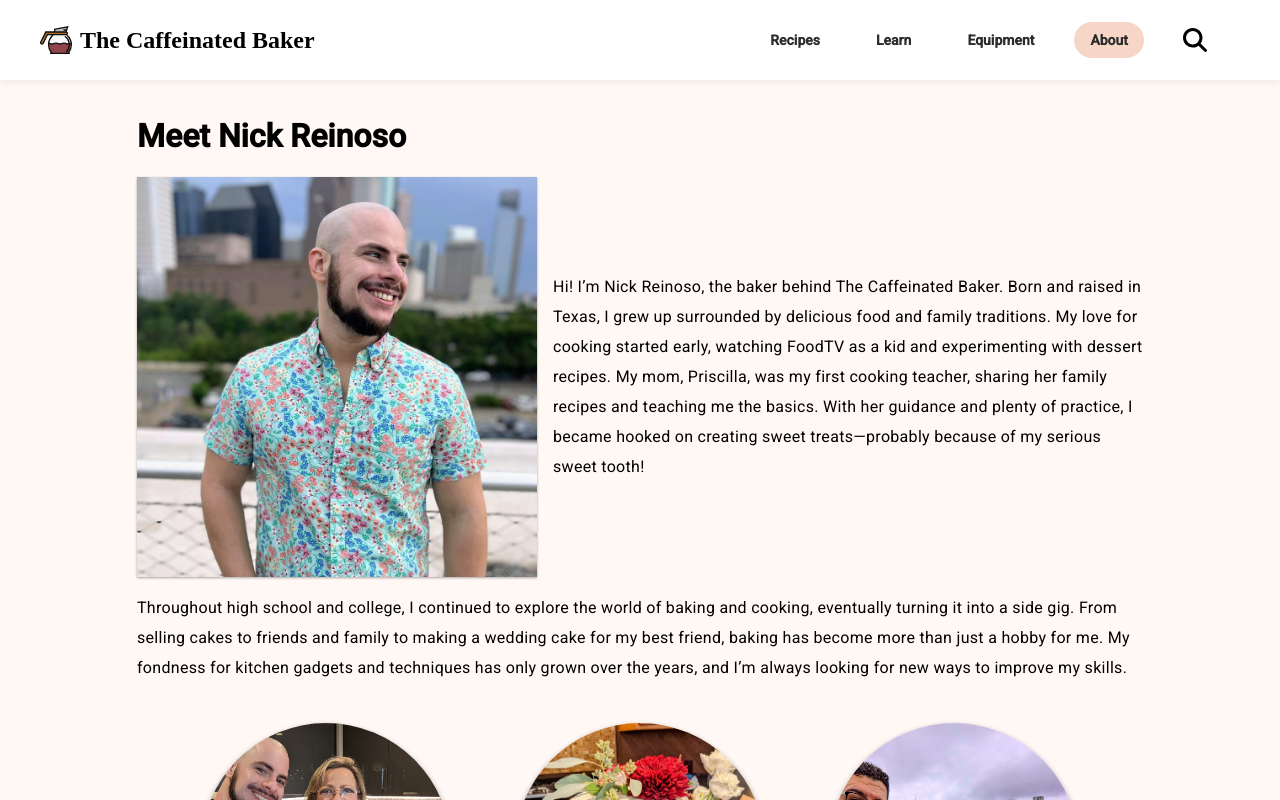
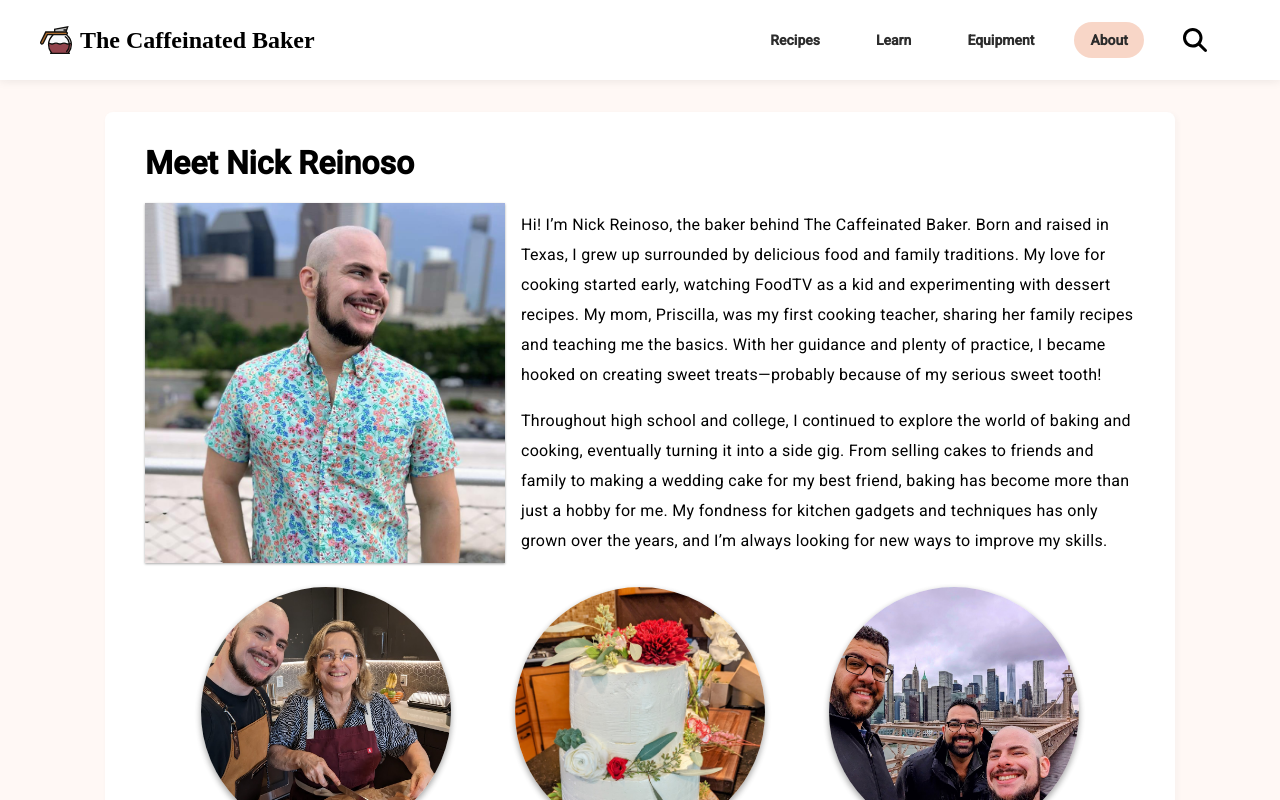
Before and after one commit to nareinoso/nicks-ez-bakes, an Angular app: page /about in a window 1280 px wide. Shown: the top 800 px of the page. Built offline with nearby package versions, Linux system fonts and the light colour scheme; a web font is replaced by a local one.

Commit message:
chore: more style polish

```diff
--- a/src/app/components/about/about.component.html
+++ b/src/app/components/about/about.component.html
@@ -1,8 +1,9 @@
 <div class="about-container">
-  <h1>Meet Nick Reinoso</h1>
+  <h1 class="page-title">Meet Nick Reinoso</h1>
 
-  <div class="p1">
-    <div id="profile-img"></div>
+  <div class="profile-container">
+    <div class="profile__img"></div>
+    <div class="profile__text">
       <p>
         Hi! I’m Nick Reinoso, the baker behind The Caffeinated Baker.
         Born and raised in Texas, I grew up surrounded by delicious food and family traditions.
@@ -13,8 +14,6 @@
         With her guidance and plenty of practice,
         I became hooked on creating sweet treats—probably because of my serious sweet tooth!
       </p>
-  </div>
-
       <p>
         Throughout high school and college, I continued to explore the world of baking and cooking,
         eventually turning it into a side gig.
@@ -22,6 +21,8 @@
         baking has become more than just a hobby for me. My fondness for kitchen gadgets and techniques
         has only grown over the years, and I’m always looking for new ways to improve my skills.
       </p>
+    </div>
+  </div>
 
   <div class="about-items">
     <div class="about-item">
@@ -36,6 +37,7 @@
 
   </div>
 
+  <div class="profile__text">
     <p>
       The Caffeinated Baker is my way of sharing the recipes and techniques that have
       brought joy and delicious moments to my loved ones.
@@ -46,3 +48,4 @@
       Thanks for stopping by and happy baking!
     </p>
   </div>
+</div>
--- a/src/app/components/about/about.component.scss
+++ b/src/app/components/about/about.component.scss
@@ -2,35 +2,63 @@
   display: block;
   max-width: 1070px;
   margin: 0 auto;
-  padding: 16px 32px;
-
-  #profile-img {
-    background-image: url("../../../../content/images/nick-profile.png");
-    background-repeat: no-repeat;
-    background-size: 400px;
-    height: 400px;
-    width: 400px;
-    box-shadow: 0 1px 3px rgba(0, 0, 0, 0.12), 0 1px 2px rgba(0, 0, 0, 0.24);
-    flex-shrink: 0;
-  }
+  padding: 32px 5%;
 
   &-container {
     display: flex;
     flex-direction: column;
     justify-content: space-between;
-    padding: 0 32px;
+    padding: 24px 40px;
+    background: white;
+    border-radius: 8px;
+    box-shadow: 2px 2px 6px 0 #2c2c2c0a;
+  }
+
+  .page-title {
+    margin-top: 8px;
+  }
+
+  p {
+    line-height: 1.875;
+    letter-spacing: 0.3px;
+    margin: 0;
+  }
+
+  .profile-container {
+    display: flex;
+    flex-wrap: nowrap;
+    align-items: center;
+    gap: 16px;
+
+    @media (max-width: 1100px) {
+      flex-direction: column;
+      align-items: center;
+    }
+  }
+
+  .profile__img {
+    background-image: url("../../../../content/images/nick-profile.png");
+    background-repeat: no-repeat;
+    background-size: 360px;
+    height: 360px;
+    width: 360px;
+    box-shadow: 0 1px 3px rgba(0, 0, 0, 0.12), 0 1px 2px rgba(0, 0, 0, 0.24);
+    flex-shrink: 0;
+  }
+
+  .profile__text {
+    display: flex;
+    flex-direction: column;
+    gap: 16px;
   }
 
   &-items {
     display: flex;
     flex-direction: row;
     flex-wrap: wrap;
-    align-items: center;
-    justify-content: center;
-    gap: 32px 64px;
-    padding: 24px 64px;
-    max-width: 990px;
-    margin: 0 auto;
+    justify-content: space-evenly;
+    padding: 24px;
+    gap: 32px;
   }
 
   &-item {
@@ -78,21 +106,4 @@
       }
     }
   }
-
-  .p1 {
-    display: flex;
-    flex-wrap: nowrap;
-    align-items: center;
-    gap: 16px;
-
-    @media (max-width: 860px) {
-      flex-direction: column;
-      align-items: center;
-    }
-  }
-
-  p {
-    line-height: 1.875;
-    letter-spacing: 0.3px;
-  }
 }
--- a/src/app/components/equipment/equipment.component.scss
+++ b/src/app/components/equipment/equipment.component.scss
@@ -2,5 +2,9 @@
   display: block;
   max-width: 1140px;
   margin: 0 auto;
-  padding: 16px 32px;
+  padding: 32px 5%;
+
+  h1 {
+    margin-top: 0;
+  }
 }
--- a/src/app/components/home/home.component.html
+++ b/src/app/components/home/home.component.html
@@ -0,0 +1 @@
+<h1>Home</h1>
--- a/src/app/components/home/home.component.scss
+++ b/src/app/components/home/home.component.scss
@@ -1,3 +1,10 @@
 .home {
   display: block;
+  max-width: 1140px;
+  margin: 0 auto;
+  padding: 32px 5%;
+
+  h1 {
+    margin-top: 0;
+  }
 }
--- a/src/app/components/home/home.component.ts
+++ b/src/app/components/home/home.component.ts
@@ -9,7 +9,7 @@ import { Title } from '@angular/platform-browser';
   encapsulation: ViewEncapsulation.None,
 })
 export class HomeComponent {
-  @HostBinding('class') readonly className = 'ez-home';
+  @HostBinding('class') readonly className = 'home';
 
   constructor(title: Title) {
     title.setTitle('The Caffeinated Baker');
--- a/src/app/components/learn/learn.component.scss
+++ b/src/app/components/learn/learn.component.scss
@@ -2,5 +2,9 @@
   display: block;
   max-width: 1140px;
   margin: 0 auto;
-  padding: 16px 32px;
+  padding: 32px 5%;
+
+  h1 {
+    margin-top: 0;
+  }
 }
--- a/src/app/components/recipes/recipes.component.scss
+++ b/src/app/components/recipes/recipes.component.scss
@@ -2,5 +2,9 @@
   display: block;
   max-width: 1140px;
   margin: 0 auto;
-  padding: 16px 32px;
+  padding: 32px 5%;
+
+  h1 {
+    margin-top: 0;
+  }
 }
--- a/src/app/core/components/footer/footer.component.scss
+++ b/src/app/core/components/footer/footer.component.scss
@@ -34,10 +34,11 @@
       cursor: pointer;
       color: inherit;
       opacity: 0.8;
-      transition: opacity 0.3;
 
       &:hover {
         opacity: 1;
+        transition-duration: 500ms;
+        transform: scale(1.1);
       }
     }
   }
--- a/src/app/shared/components/table/table.component.scss
+++ b/src/app/shared/components/table/table.component.scss
@@ -1,14 +1,15 @@
 .ez-table {
   display: block;
-  max-width: 1070px;
+  max-width: 1200px;
   margin: 0 auto;
   padding: 16px;
+  border: 2px solid #f8d6c7;
   background-color: white;
-  border: 1px solid #f8d6c7;
   border-radius: 8px;
 
   ::-webkit-scrollbar {
     width: 8px;
+    height: 8px;
   }
 
   ::-webkit-scrollbar-track {
@@ -18,7 +19,7 @@
 
   ::-webkit-scrollbar-thumb {
     border-radius: 10px;
-    background: #096968;
+    background: rgba(9, 105, 104, 1);
   }
 
   .table-container {
@@ -31,6 +32,7 @@
 
   table {
     width: 100%;
+    min-width: 624px;
     overflow-y: auto;
     max-height: 500px;
     border-collapse: collapse;
@@ -51,7 +53,7 @@
       tr {
 
         &:nth-child(even) {
-          background-color: #f8f8f8;
+          background-color: rgba(9, 105, 104, .1);
         }
         td {
           padding: 16px 0;
```
Lines whose indentation alone changed are shown as unchanged.
